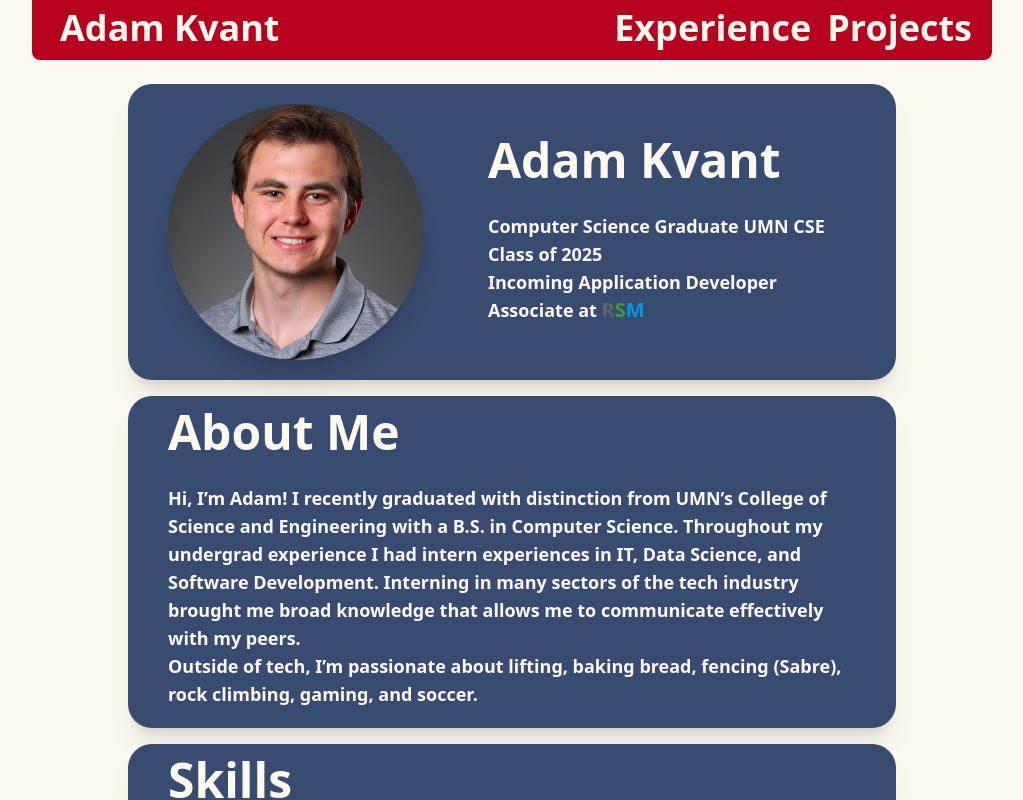
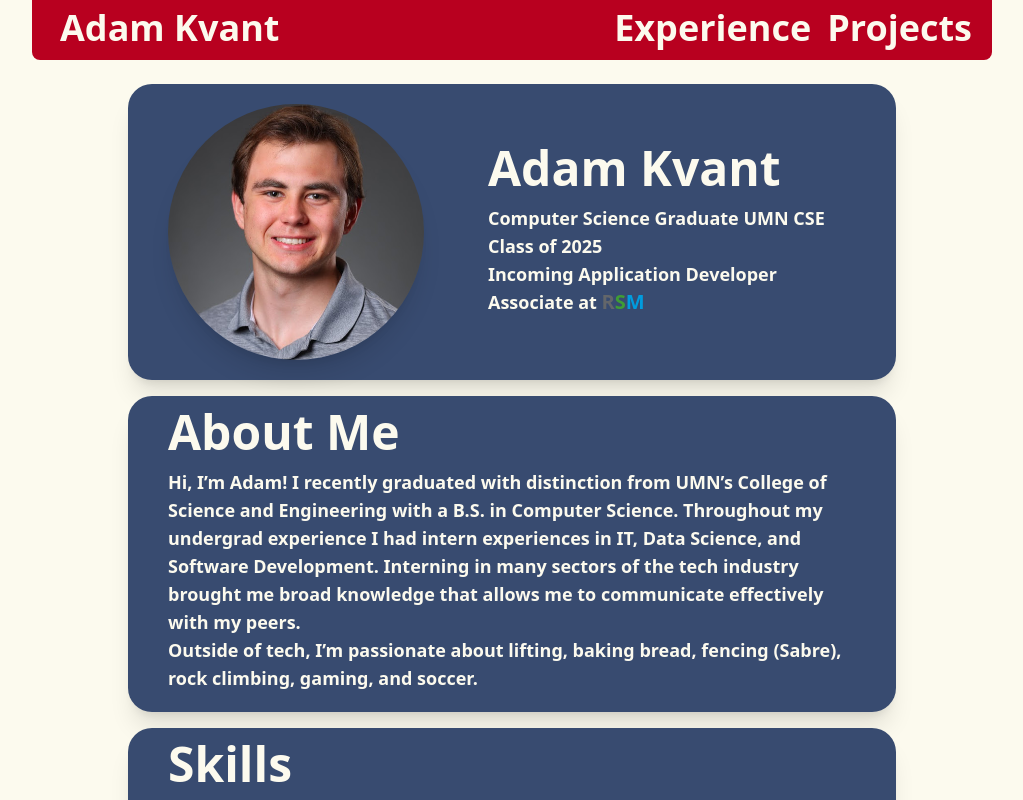
Before and after one commit to AdamKvant/AdamKvantSite, a SvelteKit app: page / in a window 1280 px wide. Shown: the top 800 px of the page, without its empty margins (128-1151 px from the left). Built offline with nearby package versions, Linux system fonts and the light colour scheme.

Commit message:
updated spacing on home

```diff
--- a/src/app.css
+++ b/src/app.css
@@ -39,7 +39,7 @@
 }
 
 .IntroDesc{
-    @apply text-[#FCFAEE] mt-3 md:mt-7 md:pl-16 font-semibold text-lg md:pr-10 px-8
+    @apply text-[#FCFAEE] mt-3 md:mt-3 md:pl-16 font-semibold text-lg md:pr-10 px-8
 }
 
 .Card {
@@ -51,7 +51,7 @@
 }
 
 .CardDesc{
-    @apply text-[#FCFAEE] mt-7 pl-7 md:pl-10 font-semibold text-lg pr-7 md:pr-10
+    @apply text-[#FCFAEE] mt-3 pl-7 md:pl-10 font-semibold text-lg pr-7 md:pr-10
 }
 
 .Tag{
```
